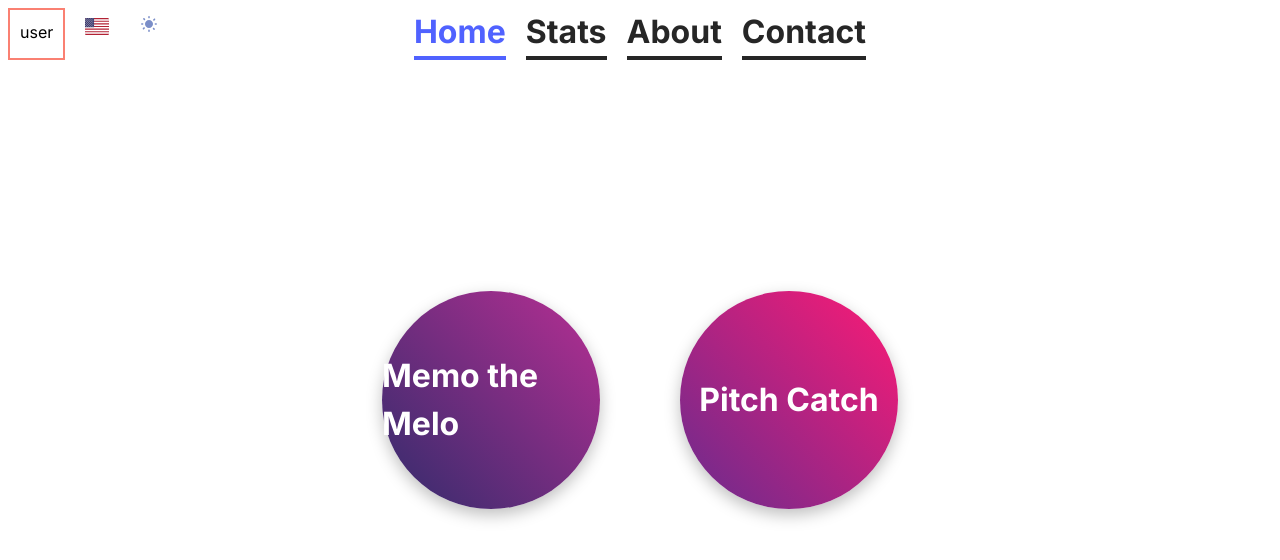
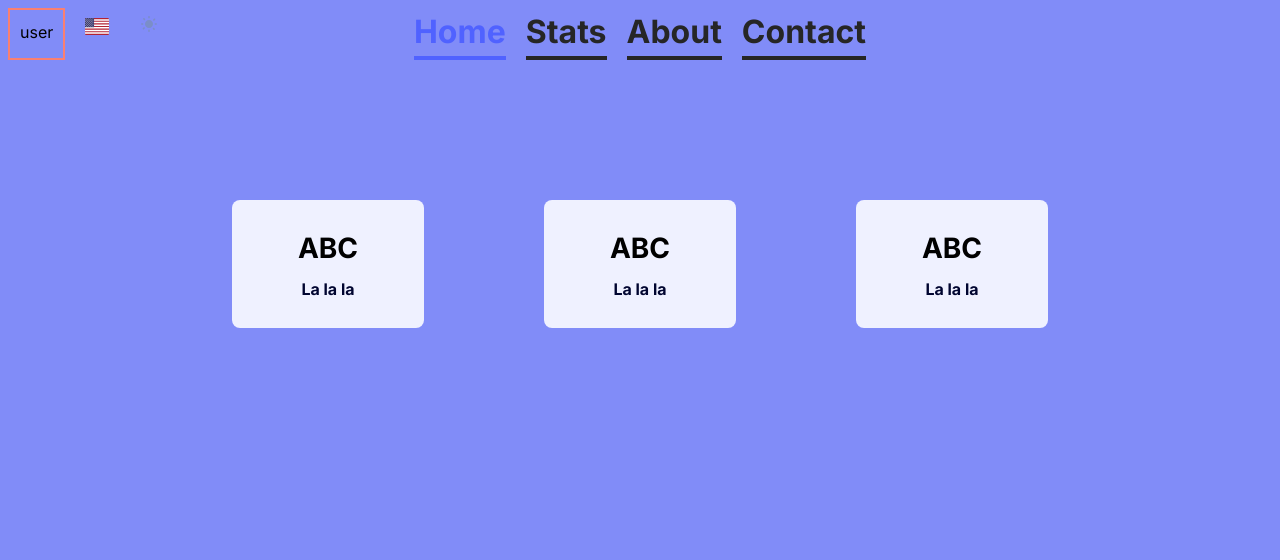
Before and after one commit to IradDoron/pitcholympics, a Next.js app: page /en in a window 1280 px wide. Shown: the top 560 px of the page. Built offline with nearby package versions, Linux system fonts and the light colour scheme.

Commit message:
Before adding drag library

```diff
--- a/src/app/[lang]/page.tsx
+++ b/src/app/[lang]/page.tsx
@@ -8,6 +8,7 @@ import LevelLink from "@/components/core/levelLink/LevelLink";
 import NotesCircle from "@/components/core/notesCircle/NotesCircle";
 import GameLink from "@/components/shared/gameLink/GameLink";
 import CircleGradient from "@/components/core/circleGradient";
+import MemoBlocks from "@/components/shared/memoBlocksAsaf";
 
 const Home = async ({ params: { lang } }: LangParam) => {
   const dict = await getDictionaryServer(lang);
@@ -15,8 +16,9 @@ const Home = async ({ params: { lang } }: LangParam) => {
 
   return (
     <div className="h-full flex flex-col justify-center items-center gap-10 sm:flex-row sm:gap-20">
-      <GameLink href="memo-the-melo" colorType="peach" label="Memo the Melo" />
-      <GameLink href="pitch-catch" colorType="lambada" label="Pitch Catch" />
+      {/* <GameLink href="memo-the-melo" colorType="peach" label="Memo the Melo" />
+      <GameLink href="pitch-catch" colorType="lambada" label="Pitch Catch" /> */}
+      <MemoBlocks />
     </div>
   );
 };
--- /dev/null
+++ b/src/components/shared/memoBlocksAsaf/MemoBlocks.tsx
@@ -0,0 +1,15 @@
+import Card from "@/components/core/card";
+
+const MemoBlocks = () => {
+  return (
+    <div className="w-full h-full flex justify-center bg-indigo-400">
+      <div className="mt-40 flex gap-10">
+        <Card title="ABC" subTitle="La la la" color="primary" />
+        <Card title="ABC" subTitle="La la la" color="primary" />
+        <Card title="ABC" subTitle="La la la" color="primary" />
+      </div>
+    </div>
+  );
+};
+
+export default MemoBlocks;
--- /dev/null
+++ b/src/components/shared/memoBlocksAsaf/index.tsx
@@ -0,0 +1,3 @@
+import MemoBlocks from "./MemoBlocks";
+
+export default MemoBlocks;
```
